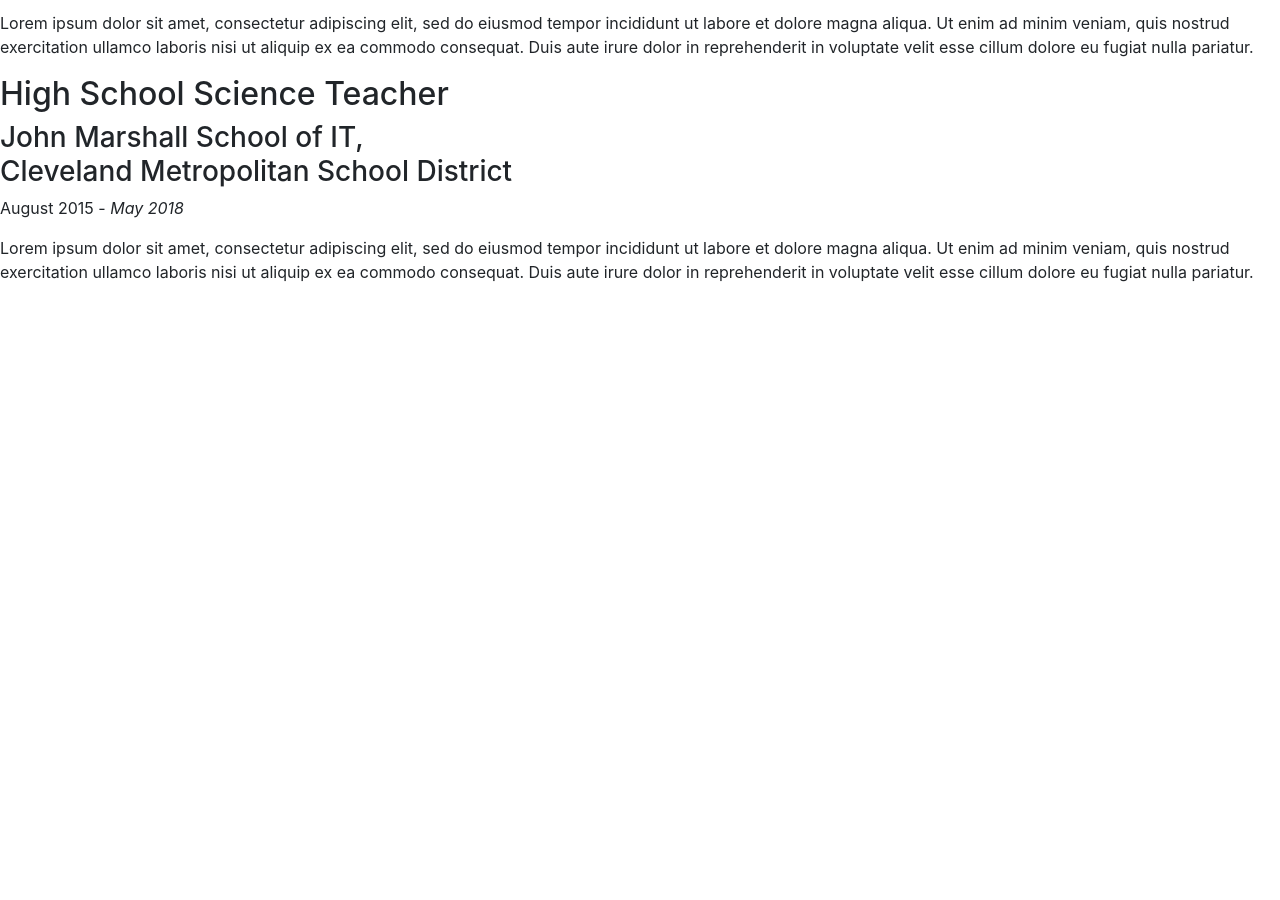
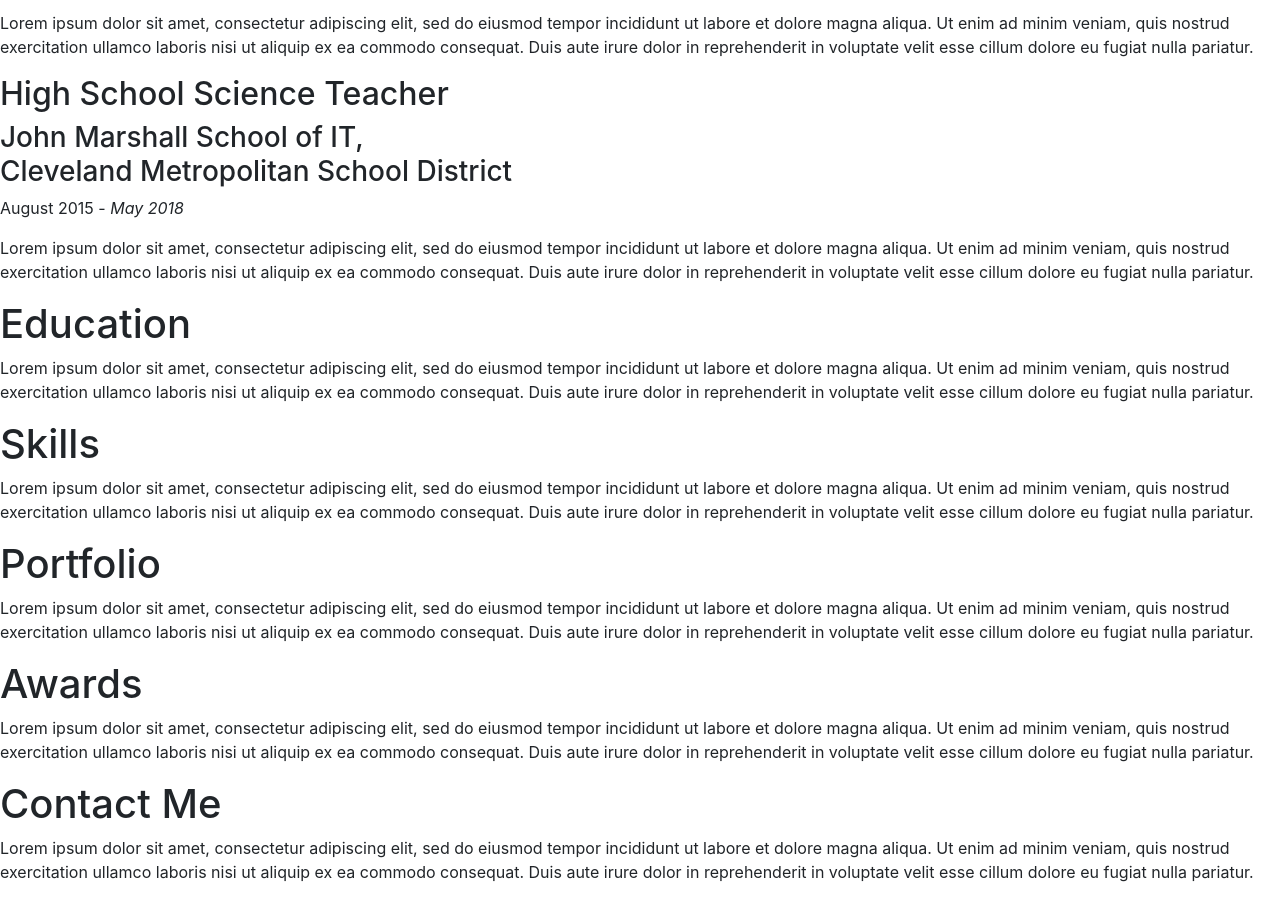
Before and after one commit to racheljmunda/EDPS6560_Rachel_Munda, a plain HTML site: page index.html in a window 1280 px wide. Shown: the part 1211-2111 px from the top of the page. Before the commit the page ends 1511 px from the top, so only its background shows below. Drawn offline with nearby package versions, Linux system fonts and the light colour scheme.

Commit message:
Update index.html

```diff
--- a/index.html
+++ b/index.html
@@ -58,11 +58,11 @@
 			<ul>
 				<li><a href="#sec_abo">About Me</a></li>
 				<li><a href="#sec_exp">Experience</a></li>
-				<li>Education</li>
-				<li>Skills</li>
-				<li>Portfolio</li>
-				<li>Awards</li>
-				<li>Contact Me</li>
+				<li><a href="#sec_edu">Education</a></li>
+				<li><a href="#sec_ski">Skills</a></li>
+				<li><a href="#sec_port">Portfolio</a></li>
+				<li><a href="#sec_awd">Awards</a></li>
+				<li><a href="#sec_cont">Contact Me</a></li>
 			</ul>
 		</div>
 		<div id="sec_abo">
@@ -98,6 +98,57 @@
 
 		</div>
 		<!-- End Experience Section -->
+		<div id="sec_edu">
+			<!-- Start Edcuation Section -->
+			<h1>Education</h1>
+			<p>
+				Lorem ipsum dolor sit amet, consectetur adipiscing elit, sed do eiusmod tempor incididunt ut labore et dolore magna aliqua. Ut enim ad minim veniam,
+				quis nostrud exercitation ullamco laboris nisi ut aliquip ex ea commodo consequat. Duis aute irure dolor in reprehenderit in voluptate velit esse
+				cillum dolore eu fugiat nulla pariatur.
+			</p>
+		</div>
+		<!-- End Education Section -->
+		<div id="sec_ski">
+			<!-- Start Skills Section -->
+			<h1>Skills</h1>
+			<p>
+				Lorem ipsum dolor sit amet, consectetur adipiscing elit, sed do eiusmod tempor incididunt ut labore et dolore magna aliqua. Ut enim ad minim veniam,
+				quis nostrud exercitation ullamco laboris nisi ut aliquip ex ea commodo consequat. Duis aute irure dolor in reprehenderit in voluptate velit esse
+				cillum dolore eu fugiat nulla pariatur.
+			</p>
+		</div>
+		<!-- End Skills Section -->
+		<div id="sec_port">
+			<!-- Start Portfolio Section -->
+			<h1>Portfolio</h1>
+			<p>
+				Lorem ipsum dolor sit amet, consectetur adipiscing elit, sed do eiusmod tempor incididunt ut labore et dolore magna aliqua. Ut enim ad minim veniam,
+				quis nostrud exercitation ullamco laboris nisi ut aliquip ex ea commodo consequat. Duis aute irure dolor in reprehenderit in voluptate velit esse
+				cillum dolore eu fugiat nulla pariatur.
+			</p>
+		</div>
+		<!-- End Portfolio Section -->
+		<div id="sec_awd">
+			<!-- Start Awards Section -->
+			<h1>Awards</h1>
+			<p>
+				Lorem ipsum dolor sit amet, consectetur adipiscing elit, sed do eiusmod tempor incididunt ut labore et dolore magna aliqua. Ut enim ad minim veniam,
+				quis nostrud exercitation ullamco laboris nisi ut aliquip ex ea commodo consequat. Duis aute irure dolor in reprehenderit in voluptate velit esse
+				cillum dolore eu fugiat nulla pariatur.
+			</p>
+		</div>
+		<!-- End Awards Section -->
+		<div id="sec_cont">
+			<!-- Start Contact Me Section -->
+			<h1>Contact Me</h1>
+			<p>
+				Lorem ipsum dolor sit amet, consectetur adipiscing elit, sed do eiusmod tempor incididunt ut labore et dolore magna aliqua. Ut enim ad minim veniam,
+				quis nostrud exercitation ullamco laboris nisi ut aliquip ex ea commodo consequat. Duis aute irure dolor in reprehenderit in voluptate velit esse
+				cillum dolore eu fugiat nulla pariatur.
+			</p>
+		</div>
+		<!-- End Contact Me Section -->
+
 
 		<!-- Optional JavaScript -->
 		<!-- jQuery first, then Popper.js, then Bootstrap JS -->
```
